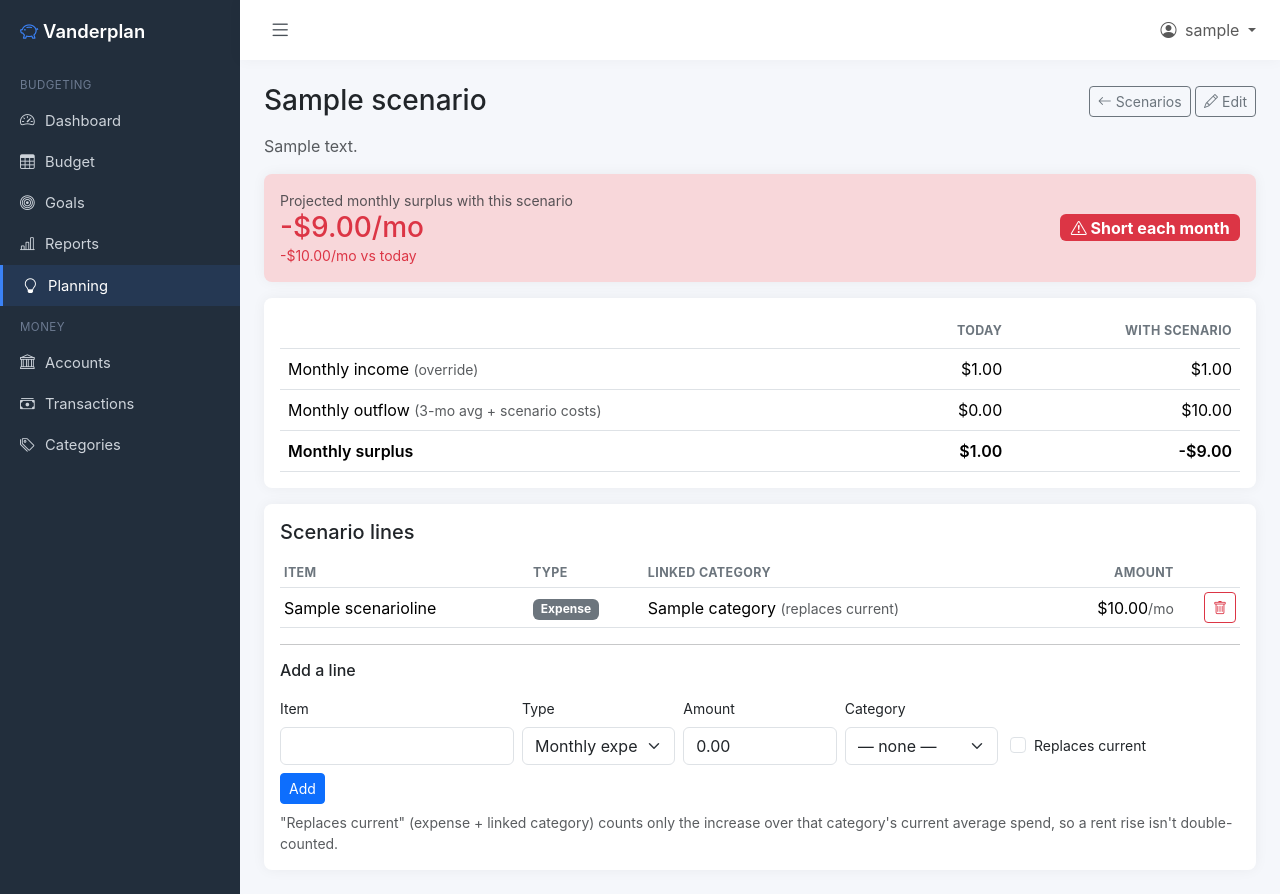
After one commit to danvdvlies/vanderplan, a Django app: page /planning/1/ in a window 1280 px wide. The commit adds this page. Run offline with Django 5.2, Linux system fonts and the light colour scheme; a user stored in the database is signed in; tables that the repository leaves empty hold one stand-in row (values such as "Sample post").

Commit message:
Add scenario planner (what-if affordability)
Model a big "what if" — a new place, a car, school fees — on top of the real
budget to see if it's affordable, without changing the actual budget.

- Scenario + ScenarioLine models (migration 0004); no existing model touched.
- scenario_summary() reads real last-3-month income/spending averages (income
  overridable) and layers scenario monthly expenses/income plus one-off upfront
  costs. "replaces current" expense lines count only the delta over the linked
  category's current average spend, so a rent rise isn't double-counted.
- Planner page: affordable/short verdict, today-vs-scenario table, upfront cash
  and months-to-save, inline line editor; scenarios CRUD; "Planning" nav.
- Read-only over the real budget (creates no accounts/transactions/assignments).

11 new tests (100 total). PLAN.md/README updated; multiple-budgets noted next.

Co-Authored-By: Claude Opus 4.8 <noreply@anthropic.com>

```diff
--- a/budget/forms.py
+++ b/budget/forms.py
@@ -6,7 +6,15 @@ from django import forms
 from django.contrib.auth.forms import UserCreationForm
 from django.contrib.auth.models import User
 
-from .models import Account, Category, CategoryGroup, Goal, Transaction
+from .models import (
+    Account,
+    Category,
+    CategoryGroup,
+    Goal,
+    Scenario,
+    ScenarioLine,
+    Transaction,
+)
 
 
 class RegisterForm(UserCreationForm):
@@ -160,3 +168,35 @@ class GoalForm(BootstrapModelForm):
             self.fields["category"].queryset = Category.objects.filter(
                 user=user, is_active=True
             )
+
+
+class ScenarioForm(BootstrapModelForm):
+    class Meta:
+        model = Scenario
+        fields = ["name", "notes", "monthly_income_override", "is_active"]
+        widgets = {"notes": forms.Textarea(attrs={"rows": 2})}
+
+
+class ScenarioLineForm(BootstrapModelForm):
+    class Meta:
+        model = ScenarioLine
+        fields = ["label", "kind", "amount", "category", "replaces_current"]
+
+    def __init__(self, *args, user=None, **kwargs):
+        super().__init__(*args, **kwargs)
+        if user is not None:
+            self.fields["category"].queryset = Category.objects.filter(
+                user=user, is_active=True
+            )
+        self.fields["category"].required = False
+        self.fields["category"].empty_label = "— none —"
+        self.fields["category"].help_text = "Optional: link a monthly expense to a current category."
+        self.fields["replaces_current"].label = "Replaces the linked category's current cost"
+
+    def clean(self):
+        cleaned = super().clean()
+        # 'replaces current' only makes sense for an expense tied to a category.
+        if cleaned.get("replaces_current"):
+            if cleaned.get("kind") != ScenarioLine.EXPENSE or not cleaned.get("category"):
+                cleaned["replaces_current"] = False
+        return cleaned
--- a/budget/urls.py
+++ b/budget/urls.py
@@ -47,6 +47,14 @@ urlpatterns = [
         name="transaction_delete",
     ),
     # Goals
+    # Scenario planner
+    path("planning/", views.scenario_list, name="scenario_list"),
+    path("planning/new/", views.scenario_create, name="scenario_create"),
+    path("planning/<int:pk>/", views.scenario_detail, name="scenario_detail"),
+    path("planning/<int:pk>/edit/", views.scenario_edit, name="scenario_edit"),
+    path("planning/<int:pk>/delete/", views.scenario_delete, name="scenario_delete"),
+    path("planning/<int:pk>/lines/add/", views.scenario_line_create, name="scenario_line_create"),
+    path("planning/lines/<int:pk>/delete/", views.scenario_line_delete, name="scenario_line_delete"),
     # Reports
     path("reports/", views.reports, name="reports"),
     # Goals
--- a/budget/views.py
+++ b/budget/views.py
@@ -28,6 +28,8 @@ from .forms import (
     GoalForm,
     IncomeForm,
     RegisterForm,
+    ScenarioForm,
+    ScenarioLineForm,
     TransactionForm,
 )
 from .models import (
@@ -36,6 +38,8 @@ from .models import (
     Category,
     CategoryGroup,
     Goal,
+    Scenario,
+    ScenarioLine,
     Transaction,
 )
 
@@ -248,6 +252,90 @@ def budget_fund_all(request):
     else:
         messages.info(request, "Everything is already funded.")
     return redirect(f"{reverse('budget_month')}?month={_month_param(month_start)}")
+
+
+# --------------------------------------------------------------------------
+# Scenario planner (what-if affordability)
+# --------------------------------------------------------------------------
+@login_required
+def scenario_list(request):
+    scenarios = Scenario.objects.filter(user=request.user)
+    return render(request, "budget/scenario_list.html", {"scenarios": scenarios})
+
+
+@login_required
+def scenario_detail(request, pk):
+    scenario = _owned(Scenario, request, pk=pk)
+    return render(
+        request,
+        "budget/scenario_detail.html",
+        {
+            "scenario": scenario,
+            "summary": services.scenario_summary(scenario),
+            "lines": scenario.lines.all(),
+            "line_form": ScenarioLineForm(user=request.user),
+        },
+    )
+
+
+@login_required
+def scenario_create(request):
+    form = ScenarioForm(request.POST or None)
+    if request.method == "POST" and form.is_valid():
+        scenario = form.save(commit=False)
+        scenario.user = request.user
+        scenario.save()
+        messages.success(request, "Scenario created.")
+        return redirect("scenario_detail", pk=scenario.pk)
+    return render(request, "budget/form.html", {"form": form, "title": "New Scenario"})
+
+
+@login_required
+def scenario_edit(request, pk):
+    scenario = _owned(Scenario, request, pk=pk)
+    form = ScenarioForm(request.POST or None, instance=scenario)
+    if request.method == "POST" and form.is_valid():
+        form.save()
+        messages.success(request, "Scenario updated.")
+        return redirect("scenario_detail", pk=scenario.pk)
+    return render(request, "budget/form.html", {"form": form, "title": "Edit Scenario"})
+
+
+@login_required
+def scenario_delete(request, pk):
+    scenario = _owned(Scenario, request, pk=pk)
+    if request.method == "POST":
+        scenario.delete()
+        messages.success(request, "Scenario deleted.")
+        return redirect("scenario_list")
+    return render(
+        request,
+        "budget/confirm_delete.html",
+        {"object": scenario, "title": "Delete Scenario", "cancel_url": "scenario_list"},
+    )
+
+
+@login_required
+def scenario_line_create(request, pk):
+    scenario = _owned(Scenario, request, pk=pk)
+    form = ScenarioLineForm(request.POST or None, user=request.user)
+    if request.method == "POST" and form.is_valid():
+        line = form.save(commit=False)
+        line.user = request.user
+        line.scenario = scenario
+        line.save()
+        messages.success(request, "Line added.")
+    return redirect("scenario_detail", pk=scenario.pk)
+
+
+@login_required
+def scenario_line_delete(request, pk):
+    line = _owned(ScenarioLine, request, pk=pk)
+    scenario_pk = line.scenario_id
+    if request.method == "POST":
+        line.delete()
+        messages.success(request, "Line removed.")
+    return redirect("scenario_detail", pk=scenario_pk)
 
 
 # --------------------------------------------------------------------------
--- a/templates/base.html
+++ b/templates/base.html
@@ -30,6 +30,9 @@
         </li>
         <li class="sidebar-item {% if r == 'reports' %}active{% endif %}">
           <a class="sidebar-link" href="{% url 'reports' %}"><i class="bi bi-bar-chart-line"></i> Reports</a>
+        </li>
+        <li class="sidebar-item {% if r == 'scenario_list' or r == 'scenario_detail' %}active{% endif %}">
+          <a class="sidebar-link" href="{% url 'scenario_list' %}"><i class="bi bi-lightbulb"></i> Planning</a>
         </li>
         <li class="sidebar-header">Money</li>
         <li class="sidebar-item {% if r == 'account_list' %}active{% endif %}">
--- /dev/null
+++ b/templates/budget/scenario_detail.html
@@ -0,0 +1,132 @@
+{% extends "base.html" %}
+{% load humanize budget_extras %}
+{% block title %}{{ scenario.name }}{% endblock %}
+{% block heading %}{{ scenario.name }}{% endblock %}
+{% block actions %}
+  <a class="btn btn-outline-secondary btn-sm" href="{% url 'scenario_list' %}"><i class="bi bi-arrow-left"></i> Scenarios</a>
+  <a class="btn btn-outline-secondary btn-sm" href="{% url 'scenario_edit' scenario.pk %}"><i class="bi bi-pencil"></i> Edit</a>
+{% endblock %}
+
+{% block content %}
+{% if scenario.notes %}<p class="text-muted">{{ scenario.notes }}</p>{% endif %}
+
+<!-- Verdict -->
+<div class="card mb-3 border-0 {% if summary.affordable %}bg-success-subtle{% else %}bg-danger-subtle{% endif %}">
+  <div class="card-body d-flex justify-content-between align-items-center flex-wrap gap-2">
+    <div>
+      <div class="text-muted small">Projected monthly surplus with this scenario</div>
+      <div class="h3 mb-0 {% if summary.scenario_surplus < 0 %}money-neg{% else %}money-pos{% endif %}">
+        {{ summary.scenario_surplus|money }}/mo
+      </div>
+      <div class="small {% if summary.surplus_change < 0 %}text-danger{% else %}text-success{% endif %}">
+        {{ summary.surplus_change|money }}/mo vs today
+      </div>
+    </div>
+    <div class="text-end">
+      {% if summary.affordable %}
+        <span class="badge bg-success fs-6"><i class="bi bi-check-lg"></i> Looks affordable</span>
+      {% else %}
+        <span class="badge bg-danger fs-6"><i class="bi bi-exclamation-triangle"></i> Short each month</span>
+      {% endif %}
+      {% if summary.upfront > 0 %}
+        <div class="small text-muted mt-2">Upfront: <strong>{{ summary.upfront|money }}</strong>
+          {% if summary.months_to_cover_upfront %}· ~{{ summary.months_to_cover_upfront }} mo of surplus to save{% endif %}
+        </div>
+      {% endif %}
+    </div>
+  </div>
+</div>
+
+<!-- Side-by-side -->
+<div class="card mb-3"><div class="card-body">
+  <table class="table align-middle mb-0">
+    <thead><tr><th></th><th class="text-end">Today</th><th class="text-end">With scenario</th></tr></thead>
+    <tbody>
+      <tr>
+        <td>Monthly income
+          {% if scenario.monthly_income_override is None %}<small class="text-muted">(3-mo avg)</small>
+          {% else %}<small class="text-muted">(override)</small>{% endif %}</td>
+        <td class="text-end">{{ summary.base_income|money }}</td>
+        <td class="text-end">{{ summary.scenario_income|money }}</td>
+      </tr>
+      <tr>
+        <td>Monthly outflow <small class="text-muted">(3-mo avg + scenario costs)</small></td>
+        <td class="text-end money-neg">{{ summary.base_spending|money }}</td>
+        <td class="text-end money-neg">{{ summary.scenario_spending|money }}</td>
+      </tr>
+      <tr class="fw-semibold border-top">
+        <td>Monthly surplus</td>
+        <td class="text-end {% if summary.today_surplus < 0 %}money-neg{% else %}money-pos{% endif %}">{{ summary.today_surplus|money }}</td>
+        <td class="text-end {% if summary.scenario_surplus < 0 %}money-neg{% else %}money-pos{% endif %}">{{ summary.scenario_surplus|money }}</td>
+      </tr>
+    </tbody>
+  </table>
+  {% if scenario.monthly_income_override is None and summary.base_income == 0 %}
+    <p class="small text-muted mt-2 mb-0">No recent income on record — set a monthly income on
+      <a href="{% url 'scenario_edit' scenario.pk %}">the scenario</a> to model affordability.</p>
+  {% endif %}
+</div></div>
+
+<!-- Lines -->
+<div class="card"><div class="card-body">
+  <h2 class="h5 mb-3">Scenario lines</h2>
+  <table class="table table-sm align-middle">
+    <thead><tr><th>Item</th><th>Type</th><th>Linked category</th><th class="text-end">Amount</th><th></th></tr></thead>
+    <tbody>
+    {% for line in lines %}
+      <tr>
+        <td>{{ line.label }}</td>
+        <td>
+          {% if line.kind == 'income' %}<span class="badge bg-success">Income</span>
+          {% elif line.kind == 'one_off' %}<span class="badge bg-info text-dark">One-off</span>
+          {% else %}<span class="badge bg-secondary">Expense</span>{% endif %}
+        </td>
+        <td>{% if line.category %}{{ line.category.name }}{% if line.replaces_current %} <small class="text-muted">(replaces current)</small>{% endif %}{% else %}—{% endif %}</td>
+        <td class="text-end">{{ line.amount|money }}{% if line.kind != 'one_off' %}<small class="text-muted">/mo</small>{% endif %}</td>
+        <td class="text-end">
+          <form method="post" action="{% url 'scenario_line_delete' line.pk %}" class="d-inline">
+            {% csrf_token %}
+            <button class="btn btn-sm btn-outline-danger" type="submit"><i class="bi bi-trash"></i></button>
+          </form>
+        </td>
+      </tr>
+    {% empty %}
+      <tr><td colspan="5" class="text-center text-muted">No lines yet. Add the new costs (and any income) below.</td></tr>
+    {% endfor %}
+    </tbody>
+  </table>
+
+  <hr>
+  <h3 class="h6 mb-3">Add a line</h3>
+  <form method="post" action="{% url 'scenario_line_create' scenario.pk %}" class="row g-2 align-items-end">
+    {% csrf_token %}
+    <div class="col-md-3">
+      <label class="form-label small">Item</label>
+      {{ line_form.label }}
+    </div>
+    <div class="col-md-2">
+      <label class="form-label small">Type</label>
+      {{ line_form.kind }}
+    </div>
+    <div class="col-md-2">
+      <label class="form-label small">Amount</label>
+      {{ line_form.amount }}
+    </div>
+    <div class="col-md-2">
+      <label class="form-label small">Category</label>
+      {{ line_form.category }}
+    </div>
+    <div class="col-md-2 form-check ms-2 mb-2">
+      {{ line_form.replaces_current }}
+      <label class="form-check-label small" for="{{ line_form.replaces_current.id_for_label }}">Replaces current</label>
+    </div>
+    <div class="col-md-1">
+      <button class="btn btn-sm btn-primary" type="submit">Add</button>
+    </div>
+  </form>
+  <p class="small text-muted mt-2 mb-0">
+    "Replaces current" (expense + linked category) counts only the increase over
+    that category's current average spend, so a rent rise isn't double-counted.
+  </p>
+</div></div>
+{% endblock %}
```
Also changed, not shown: PLAN.md (+27 -1 lines), budget/admin.py (+14 -0 lines), budget/models.py (+68 -0 lines), budget/services.py (+91 -0 lines), budget/tests/test_scenarios.py (added, +161 -0 lines), templates/budget/scenario_list.html (added, +35 -0 lines), README.md, budget/migrations/0004_scenario_scenarioline_and_more.py (added).
